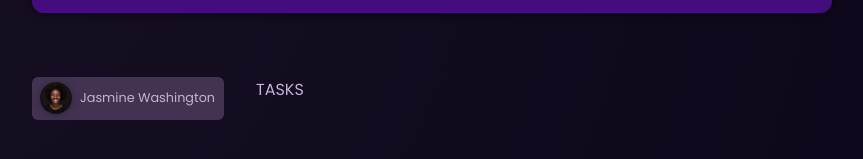
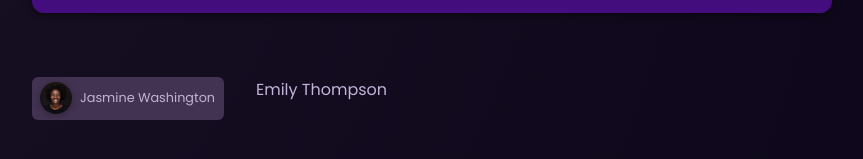
Before and after one commit to nisarggandhi21/Angular-ToDo-App, an Angular app: page / in a window 1280 px wide. Shown: the part 177-336 px from the top of the page, without its empty margins (208-1071 px from the left). Built offline with nearby package versions, Linux system fonts and the light colour scheme.

Commit message:
initated tasks component

```diff
--- a/src/app/app.component.html
+++ b/src/app/app.component.html
@@ -11,5 +11,5 @@
       ></app-user>
     </li>
   </ul>
-  TASKS
+  <app-tasks [task]="selectedUser?.name"></app-tasks>
 </main>
--- a/src/app/app.component.ts
+++ b/src/app/app.component.ts
@@ -2,18 +2,24 @@ import { Component } from '@angular/core';
 import { HeaderComponent } from './header/header.component';
 import { UserComponent } from './user/user.component';
 import { DUMMY_USERS } from './dummy-users';
+import { TasksComponent } from './tasks/tasks.component';
 
 @Component({
   selector: 'app-root',
   standalone: true,
-  imports: [HeaderComponent, UserComponent],
+  imports: [HeaderComponent, UserComponent, TasksComponent],
   templateUrl: './app.component.html',
   styleUrl: './app.component.css',
 })
 export class AppComponent {
   users = DUMMY_USERS;
+  selectedUserId = 'u2';
+
+  get selectedUser() {
+    return this.users.find((user) => user.id === this.selectedUserId);
+  }
 
   onSelect(id: string) {
-    console.log('id' + id);
+    this.selectedUserId = id;
   }
 }
--- /dev/null
+++ b/src/app/tasks/tasks.component.html
@@ -0,0 +1,3 @@
+<div>
+  <span>{{ task }}</span>
+</div>
```
Also changed, not shown: src/app/tasks/tasks.component.ts (added, +12 -0 lines), src/app/tasks/tasks.component.css (added).
